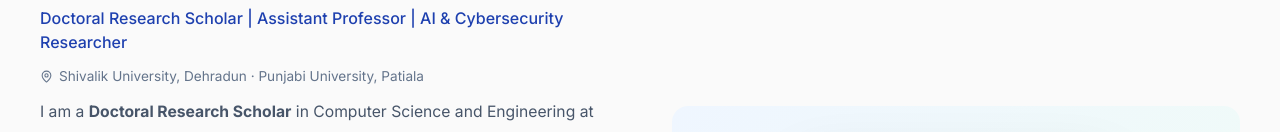
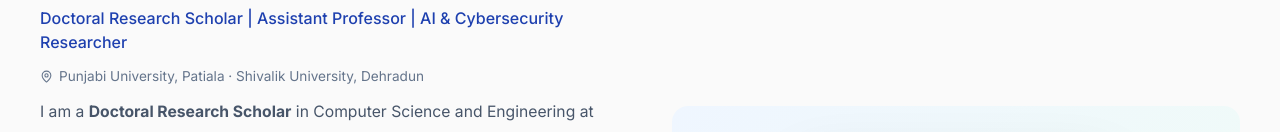
Before and after one commit to Bhagwant-Sg/Dr_S1ngh_Profile, a React (Vite) app: page / in a window 1280 px wide. Shown: the part 209-341 px from the top of the page. Built offline with nearby package versions, Linux system fonts and the light colour scheme.

Commit message:
About Content update_5

```diff
--- a/src/app/components/Hero.tsx
+++ b/src/app/components/Hero.tsx
@@ -73,7 +73,7 @@ export function Hero() {
             }}
           >
             <MapPin size={13} />
-            Shivalik University, Dehradun &middot; Punjabi University, Patiala
+            Punjabi University, Patiala &middot;  Shivalik University, Dehradun
           </div>
 
           <div
```
